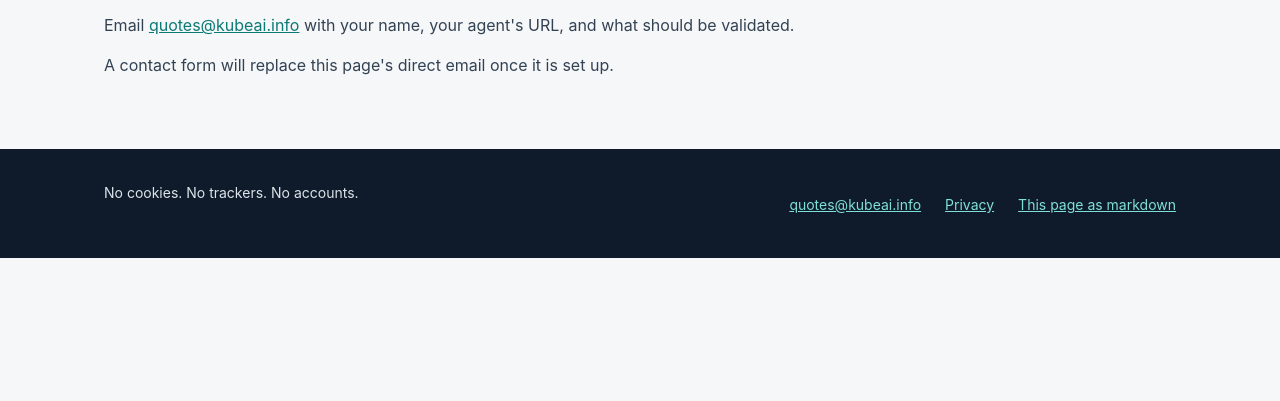
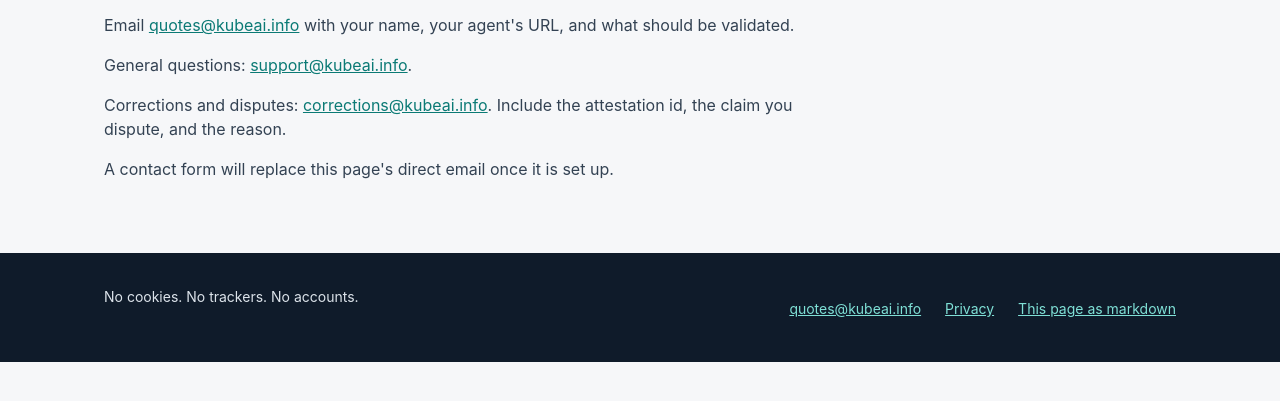
Before and after one commit to saidi-art/agent-assurance, a plain HTML site: page site/contact.html in a window 1280 px wide. Shown: the part 177-578 px from the top of the page. Drawn offline with Linux system fonts and the light colour scheme; a web font is replaced by a local one.

Commit message:
contact: support@ and corrections@ dispute route (spec v1.2 items 4, 5)

```diff
--- a/site/contact.html
+++ b/site/contact.html
@@ -33,6 +33,8 @@
   <div class="plain">
     <h1>Contact</h1>
     <p>Email <a href="mailto:quotes@kubeai.info">quotes@kubeai.info</a> with your name, your agent's URL, and what should be validated.</p>
+    <p>General questions: <a href="mailto:support@kubeai.info">support@kubeai.info</a>.</p>
+    <p>Corrections and disputes: <a href="mailto:corrections@kubeai.info">corrections@kubeai.info</a>. Include the attestation id, the claim you dispute, and the reason.</p>
     <p class="muted">A contact form will replace this page's direct email once it is set up.</p>
   </div>
 </main>
```
